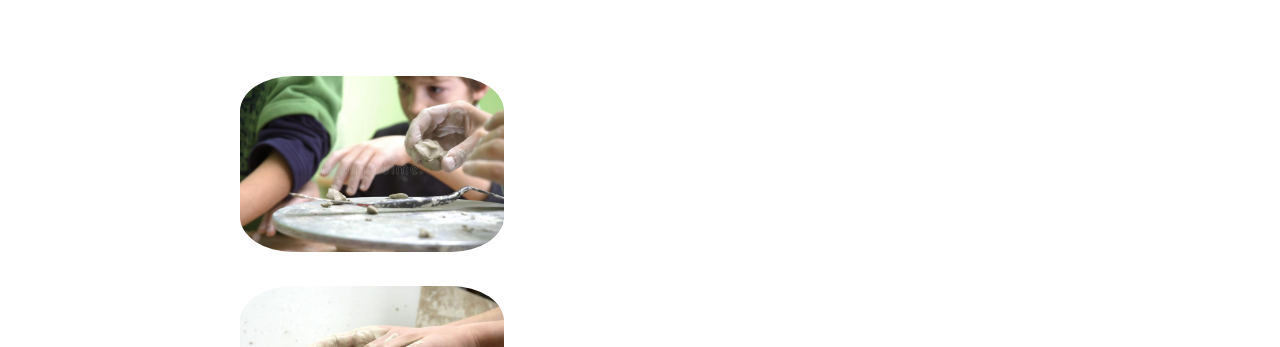
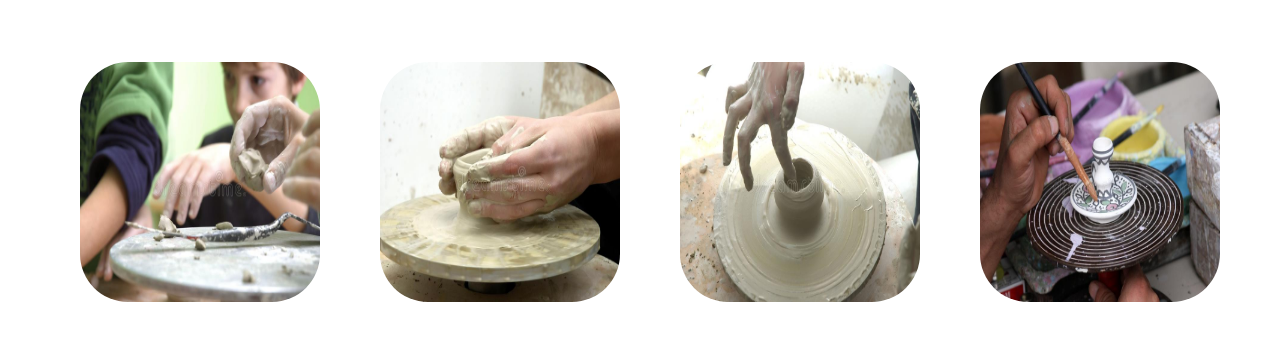
Before and after one commit to SasaArg/MurCeramica, a plain HTML site: page index.html in a window 1280 px wide. Shown: the part 289-636 px from the top of the page. Drawn offline with Linux system fonts and the light colour scheme.

Commit message:
Actualizando los estilos

```diff
--- a/styles.css
+++ b/styles.css
@@ -11,6 +11,7 @@
 * {
     margin: 0;
     padding: 0;
+    box-sizing: border-box;
     font-family: 'Quicksand', sans-serif;
 }
 
@@ -26,9 +27,6 @@
 
 .headerBox nav {
     padding: 1%;
-    display: flex;
-    justify-content: center;
-    align-items: center;
     margin-right: 2%;
 }
 
@@ -50,11 +48,11 @@
     color: var(--color6);
 }
 
+/*  Bienvenida y primera sección  */
 
 main {
     background-color: white;
 }
-
 
 .contenedorBienvenida h1 {
     font-size: 2.5rem;
@@ -69,17 +67,25 @@ main {
 }
 
 .section {
-    max-width: 90%;
-    margin: 5% auto;
+    max-width: 1200px;
     display: flex;
     flex-wrap: wrap;
     flex-direction: row;
     justify-content: space-around;
     align-items: baseline;
+    margin: 50px auto;
 }
 
-.contenedor a {
-    display: inline-block;
+.contenedor{
+    max-width: 300px;
+    max-height: 300px;
+}
+
+.contenedor figure{
+    display: flex;
+    flex-direction: row;
+    height: 15rem;
+    width: 15rem;
 }
 
 .center {
@@ -140,6 +146,8 @@ figure .back p {
     line-height: 1.5rem;
 }
 
+/*  Botón Whatsapp  */
+
 .btn-wsp {
     position: fixed;
     bottom: 40px;
@@ -151,8 +159,7 @@ figure .back p {
     z-index: 100;
 }
 
-
-
+/*  Footer  */
 
 footer {
     text-align: center;
```
